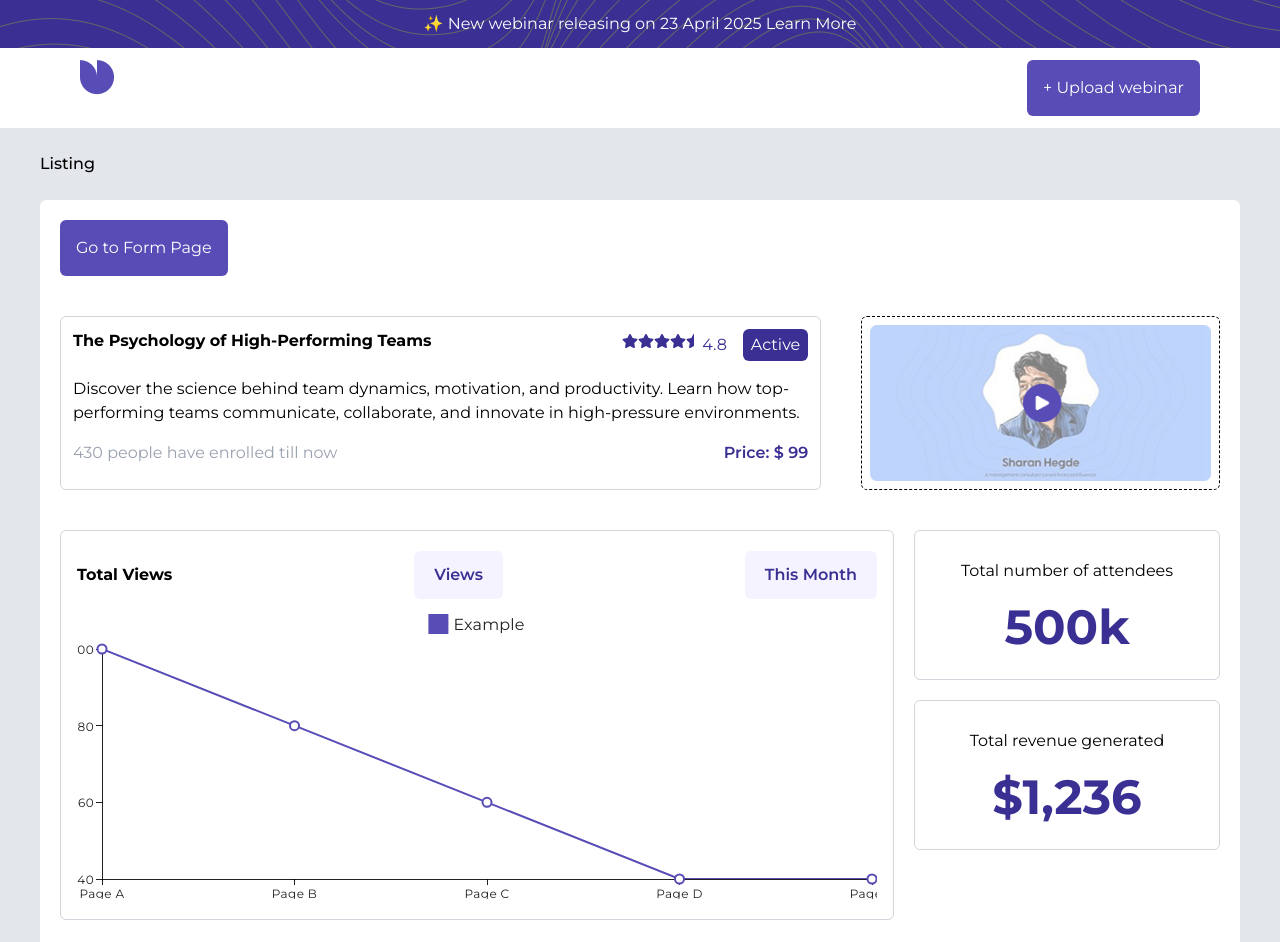
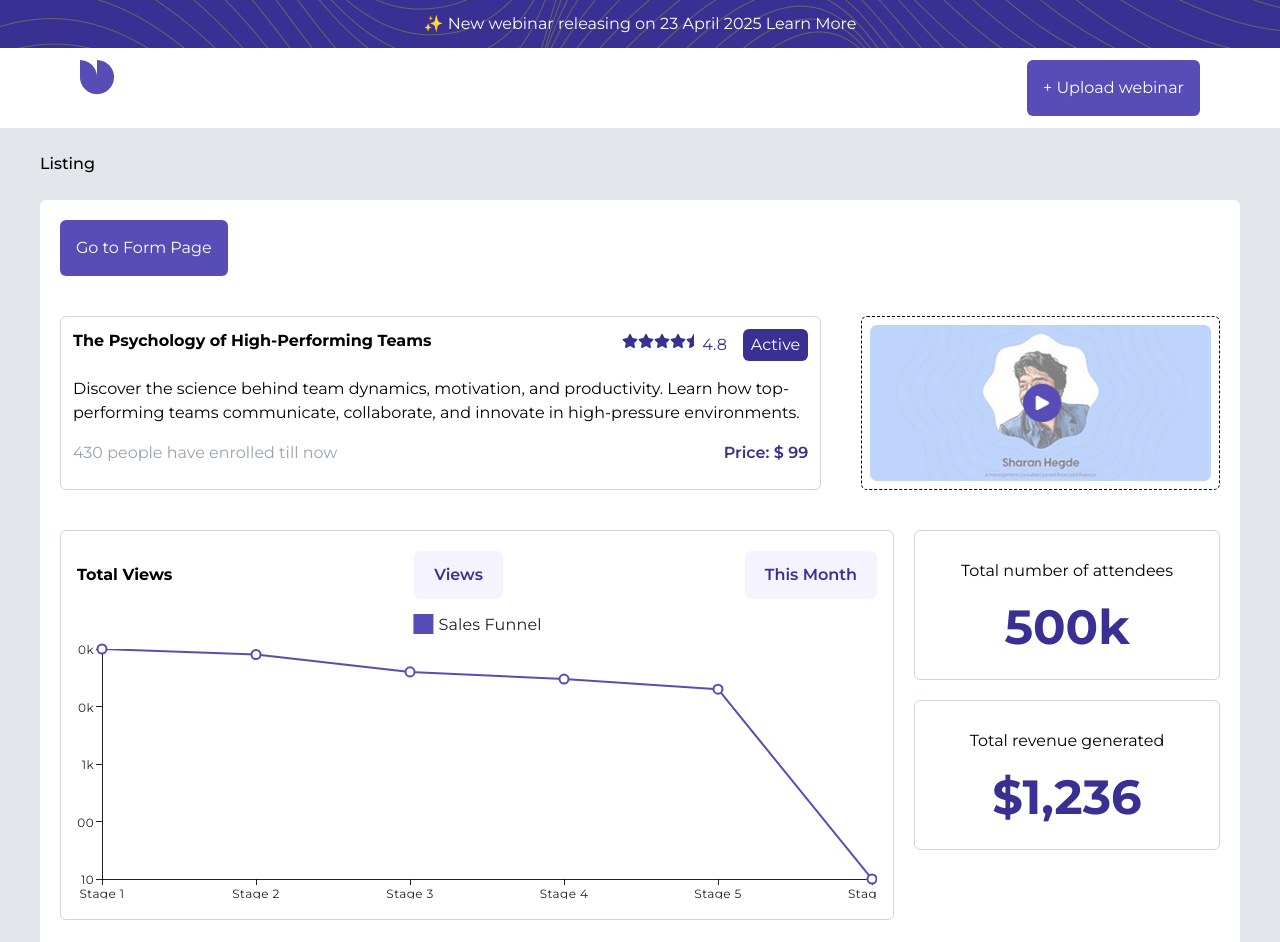
Before and after one commit to NajimuddinS/xohani, a React (Vite) app: page / in a window 1280 px wide. Shown: the top 942 px of the page. Built offline with nearby package versions, Linux system fonts and the light colour scheme.

Commit message:
files added

```diff
--- a/src/components/Dashboard.jsx
+++ b/src/components/Dashboard.jsx
@@ -5,13 +5,12 @@ import { FaStar } from "react-icons/fa";
 import { FaStarHalf } from "react-icons/fa";
 import { useNavigate } from "react-router-dom";
 import { LineChart, lineElementClasses } from "@mui/x-charts/LineChart";
-import Stack from '@mui/material/Stack';
-
+import Stack from "@mui/material/Stack";
 
 const chartsParams = {
   margin: { bottom: 20, left: 25, right: 5 },
   height: 300,
-  width:800
+  width: 800,
 };
 
 const Dashboard = () => {
@@ -58,14 +57,7 @@ const Dashboard = () => {
 
   let navigate = useNavigate();
 
-  const xLabels = [
-    'Page A',
-    'Page B',
-    'Page C',
-    'Page D',
-    'Page E',
-  ];
-
+  const xLabels = ["Page A", "Page B", "Page C", "Page D", "Page E"];
 
   return (
     <div className="bg-[#e3e6eb]">
@@ -137,13 +129,30 @@ const Dashboard = () => {
                   {...chartsParams}
                   series={[
                     {
-                      data: [100, 80, 60, 40, 40],
-                      label: "Example",
+                      data: [100000, 80234, 40000, 30000, 20000, 10],
+                      label: "Sales Funnel",
                       curve: "linear",
                       color,
                     },
                   ]}
-                  xAxis={[{ scaleType: 'point', data: xLabels }]}
+                  xAxis={[
+                    {
+                      scaleType: "point",
+                      data: [
+                        "Stage 1",
+                        "Stage 2",
+                        "Stage 3",
+                        "Stage 4",
+                        "Stage 5",
+                        "Stage 6",
+                      ],
+                    },
+                  ]}
+                  yAxis={[
+                    {
+                      scaleType: "log",
+                    },
+                  ]}
                 />
               </Stack>
             </div>
```
